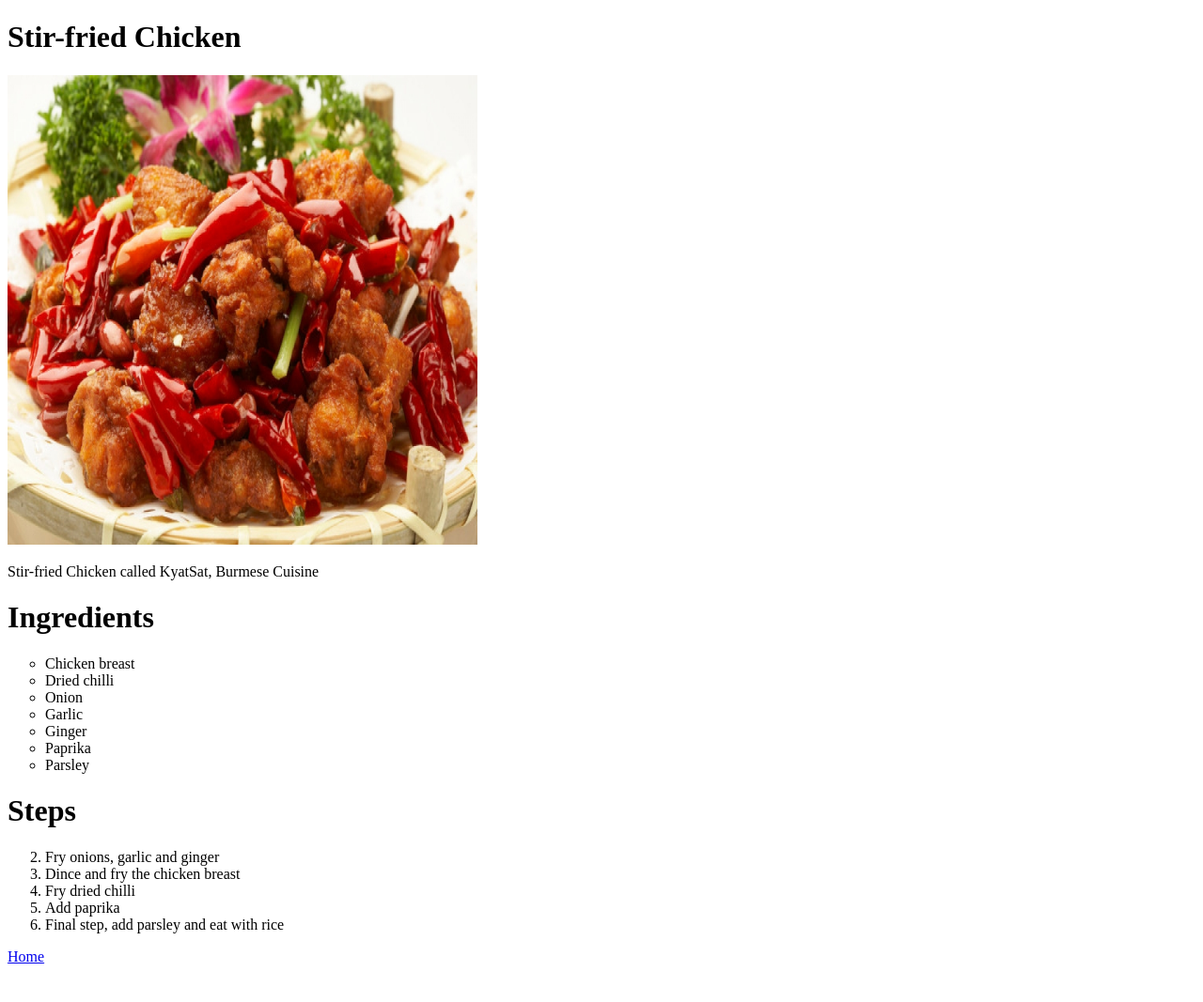
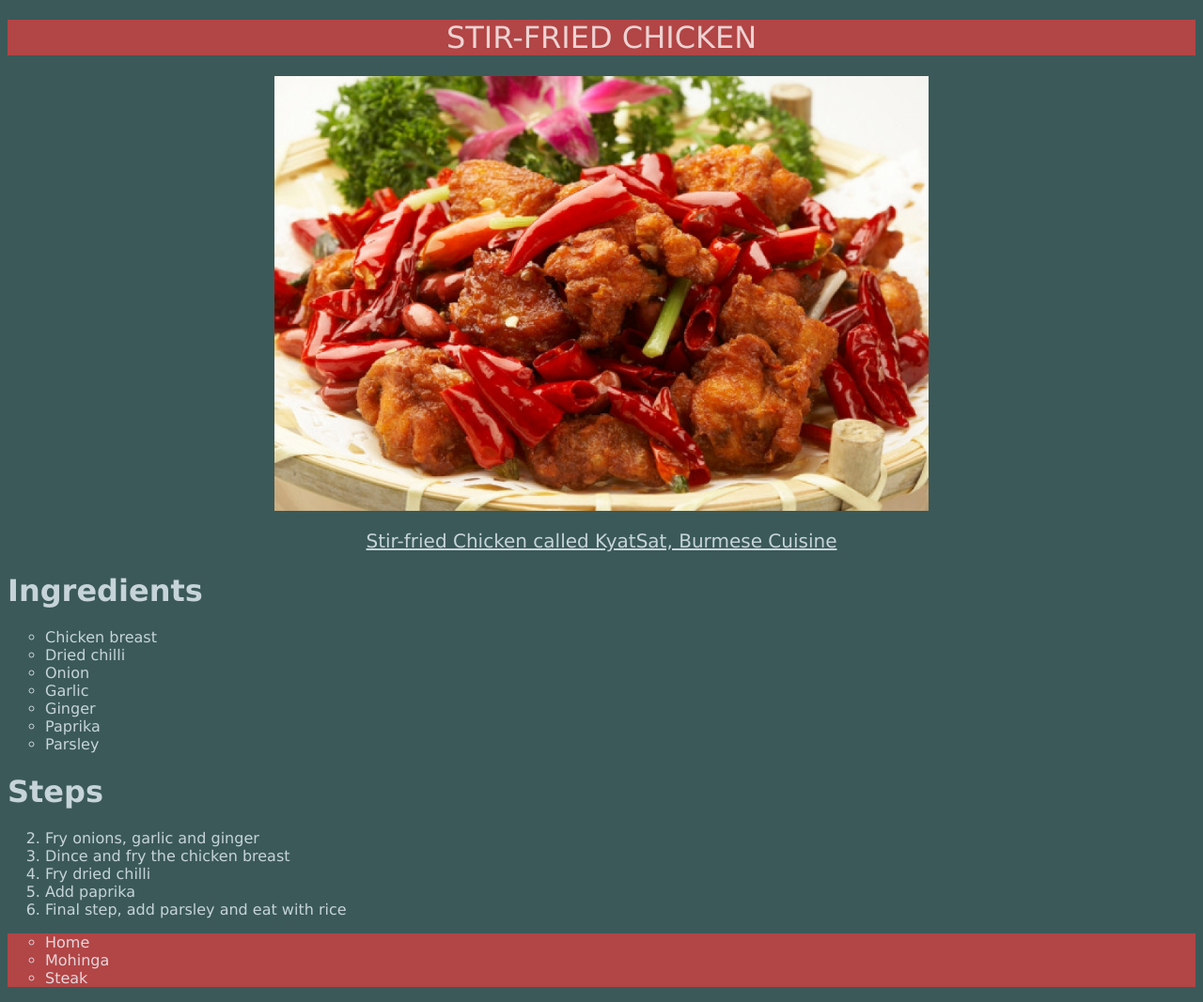
Before and after one commit to kywzallthwin/odin-recipes, a plain HTML site: page recipes/stirfriedchicken.html in a window 1280 px wide. Shown: the whole page at 94% size. Before the commit the page ends 1036 px from the top, so only its background shows below. Drawn offline with Linux system fonts and the light colour scheme.

Commit message:
Edit all pages for recipes including home page

```diff
--- a/recipes/stirfriedchicken.html
+++ b/recipes/stirfriedchicken.html
@@ -4,13 +4,15 @@
     <meta charset="UTF-8">
     <meta name="viewport" content="width=device-width, initial-scale=1.0">
     <title>Stir-fried Chicken</title>
+
+    <link rel="stylesheet" href="../style.css">
 </head>
 <body>
-    <h1>Stir-fried Chicken</h1>
+    <h1 class="title background">Stir-fried Chicken</h1>
 
-    <img src="images/stirfriedchicken.jpg" alt="A pic of Stir-fried Chicken" height="500" width="500">
+    <img class="imgchicken" src="images/stirfriedchicken.jpg" alt="A pic of Stir-fried Chicken">
 
-    <p>Stir-fried Chicken called KyatSat, Burmese Cuisine</p>
+    <p class="imgheading">Stir-fried Chicken called KyatSat, Burmese Cuisine</p>
 
     <h1>Ingredients</h1>
 
@@ -34,6 +36,10 @@
         <li>Final step, add parsley and eat with rice</li>
     </ol>
 
-    <a href="../index.html">Home</a>
+    <ul type="circle" class="nav">
+        <li class="textnav"><a class="rm_underline" href="../index.html">Home</a></li>
+        <li class="textnav"><a class="rm_underline" href="../recipes/mohinga.html">Mohinga</a></li>
+        <li class="textnav"><a class="rm_underline" href="../recipes/steak.html">Steak</a></li>
+    </ul>
 </body>
 </html>
--- /dev/null
+++ b/style.css
@@ -0,0 +1,61 @@
+* {
+    font-family: Verdana, Geneva, Tahoma, sans-serif;
+    color: rgba(240, 248, 255, 0.771);
+}
+
+.title {
+    color: #ffffffc2;
+    text-align: center;
+    text-transform: uppercase;
+    font-weight: 500;
+}
+
+.background {
+    background-color: #b24545;
+}
+
+a {
+    color: rgba(240, 248, 255, 0.814);
+}
+
+a:hover {
+    color: rgba(0, 0, 255, 0.334);
+}
+
+body {
+    background-color: rgb(59, 89, 89);
+}
+
+.rm_underline {
+    text-decoration: none;
+}
+
+img {
+    display: block;
+    margin-left: auto;
+    margin-right: auto;
+}
+
+img.imgmohinga {
+    width: 65%;
+}
+
+img.imgsteak {
+    width: 37%;
+}
+
+img.imgchicken {
+    width: 55%;
+}
+
+p.imgheading {
+    text-align: center;
+    font-size: 20px;
+    text-decoration: underline;
+}
+
+ul.nav {
+    background-color: #b24545;
+    width: full;
+    color: rgba(240, 248, 255, 0.77);
+}
```
Also changed, not shown: index.html (+7 -5 lines), recipes/mohinga.html (+10 -5 lines), recipes/steak.html (+10 -4 lines).
